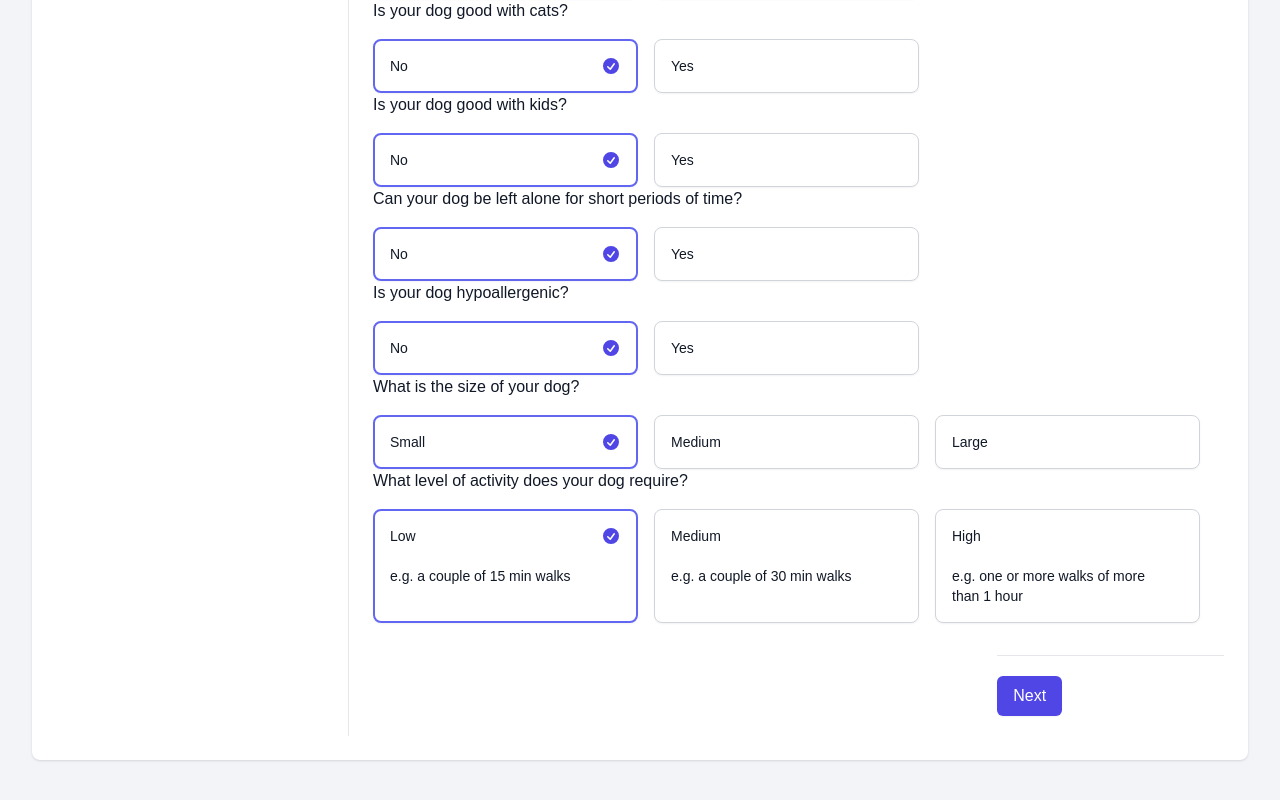
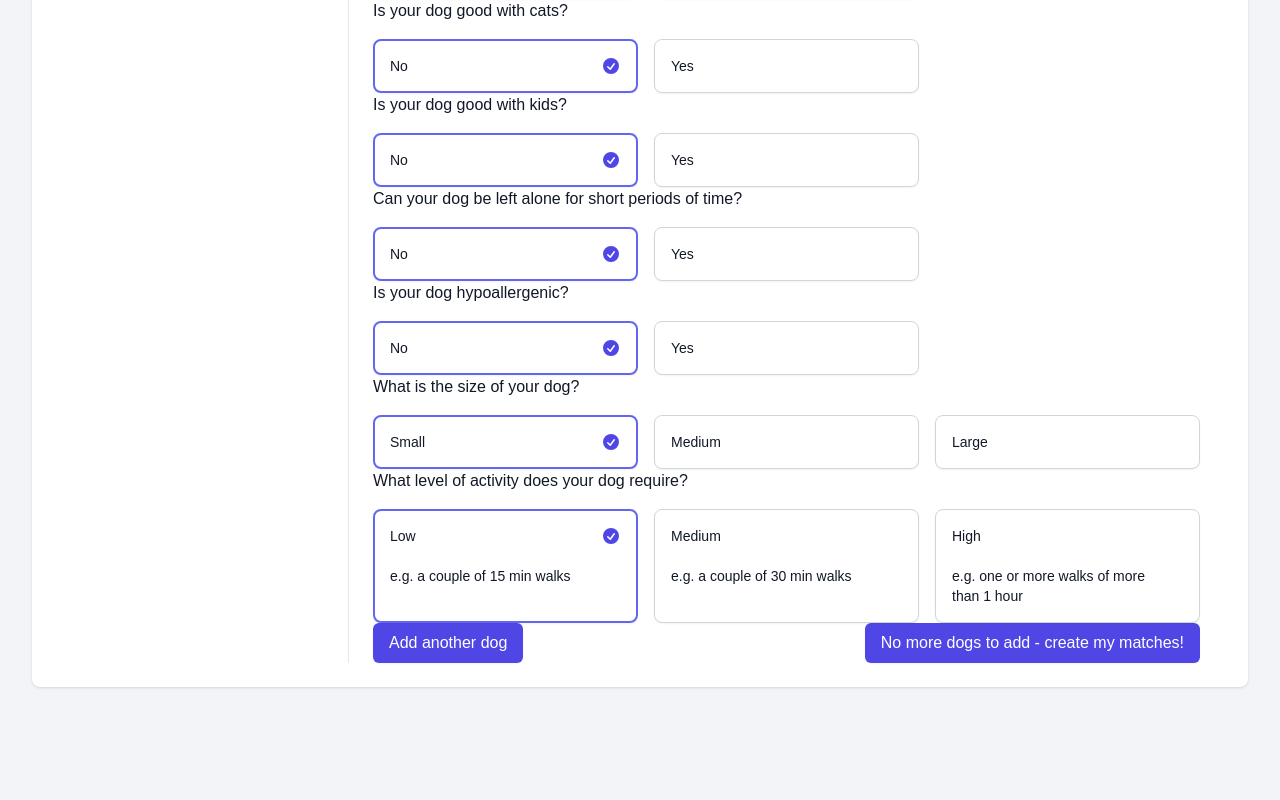
Before and after one commit to conradr/react-woofing-from-home-client, a React (Create React App) app: page /add-dog in a window 1280 px wide. Shown: the part 582-1382 px from the top of the page. After the commit the page ends 1317 px from the top, so only its background shows below. Built offline with nearby package versions, Linux system fonts and the light colour scheme; no server answers; the database is empty; sample sign-in values are in the browser's storage.

Commit message:
added button to add another dog

```diff
--- a/src/pages/AddDog.jsx
+++ b/src/pages/AddDog.jsx
@@ -86,6 +86,22 @@ function AddDog() {
         navigate('/matches')
         // spinner to be entered here for calculating matches
     }
+
+    const onSubmitandAddAnotherDog =  async () => {
+    await fetch('https://woofingfromhome.herokuapp.com/dogs', {
+      method: 'POST',
+      cache: 'no-cache',
+      cors: 'no-cors',
+      headers: {
+        'Content-Type': 'application/json',
+      },
+      body: JSON.stringify(formData),
+    })
+      .then((response) => response.json())
+      .catch((error) => console.log(error))
+    window.location.reload()
+
+}
 
 const otherInfoStatuses = [
     { id: 1, title: 'No', status: false},
@@ -740,16 +756,22 @@ const setCatStatus = (selectedOkayWithCats) => {
                         </RadioGroup>
                       </div>
                     </div>
-                  </div>
-                  <div className='py-4 sm:grid sm:grid-cols-3 sm:gap-4 sm:py-5 float-right'>
                     <button
                       type='button'
-                      className='inline-flex  rounded-md border border-transparent bg-indigo-600 px-4 py-2 text-base font-medium text-white shadow-sm hover:bg-indigo-700 focus:outline-none focus:ring-2 focus:ring-indigo-500 focus:ring-offset-2'
+                      className='inline-flex  float-right rounded-md border border-transparent bg-indigo-600 px-4 py-2 text-base font-medium text-white shadow-sm hover:bg-indigo-700 focus:outline-none focus:ring-2 focus:ring-indigo-500 focus:ring-offset-2'
                       onClick={onSubmit}
                     >
-                      Next
+                      No more dogs to add - create my matches!
+                    </button>
+                    <button
+                      type='button'
+                      className='inline-flex  float-left rounded-md border border-transparent bg-indigo-600 px-4 py-2 text-base font-medium text-white shadow-sm hover:bg-indigo-700 focus:outline-none focus:ring-2 focus:ring-indigo-500 focus:ring-offset-2'
+                      onClick={onSubmitandAddAnotherDog}
+                    >
+                      Add another dog
                     </button>
                   </div>
+
                 </form>
               </div>
             </div>
```
